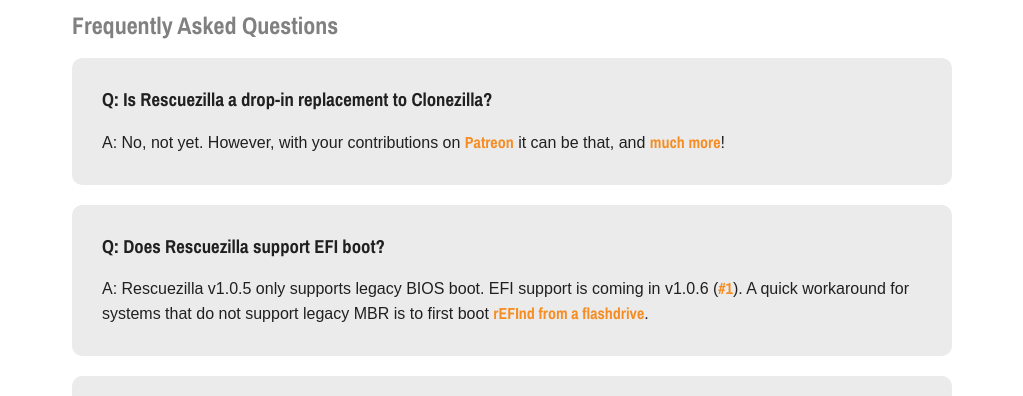
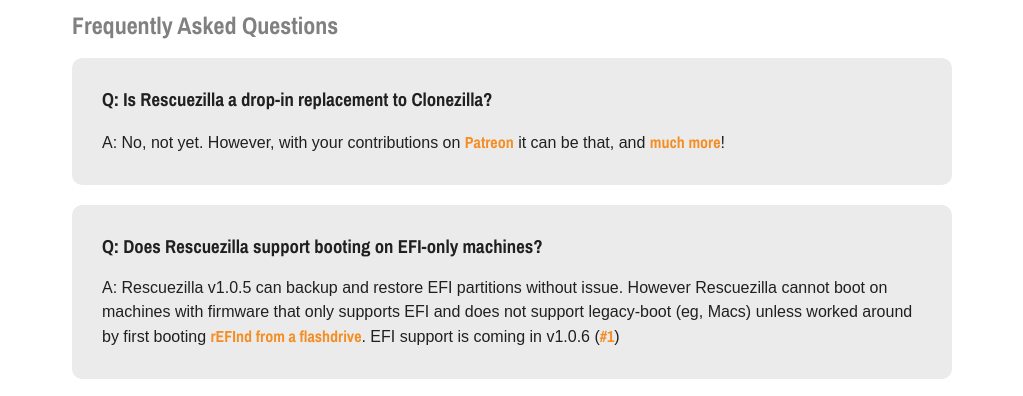
Before and after one commit to rescuezilla/rescuezilla.github.io, a plain HTML site: page help.html in a window 1280 px wide. Shown: the part 335-731 px from the top of the page, without its empty margins (128-1151 px from the left). Drawn offline with Linux system fonts and the light colour scheme; a web font is replaced by a local one.

Commit message:
Clarifies Rescuezilla v1.0.5's EFI support
Clarifies that Rescuezilla v1.0.5 can backup/restore EFI partitions.

```diff
--- a/help.html
+++ b/help.html
@@ -43,8 +43,8 @@
 <p>A: No, not yet. However, with your contributions on <a target="_blank" href="https://www.patreon.com/rescuezilla">Patreon</a> it can be that, and <a rel="nofollow" target="_blank" href="https://github.com/rescuezilla/rescuezilla/issues?utf8=%E2%9C%93&q=is%3Aissue+label%3Aenhancement">much more</a>!</p>
 </div>
 <div class="faq rounded">
-<h3>Q: Does Rescuezilla support EFI boot?</h3>
-<p>A: Rescuezilla v1.0.5 only supports legacy BIOS boot. EFI support is coming in v1.0.6 (<a rel="nofollow" target="_blank" href="https://github.com/rescuezilla/rescuezilla/issues/1">#1</a>). A quick workaround for systems that do not support legacy MBR is to first boot <a rel="nofollow" target="_blank" href="https://sourceforge.net/projects/refind/files/0.11.4">rEFInd from a flashdrive</a>.</p>
+<h3>Q: Does Rescuezilla support booting on EFI-only machines?</h3>
+<p>A: Rescuezilla v1.0.5 can backup and restore EFI partitions without issue. However Rescuezilla cannot boot on machines with firmware that only supports EFI and does not support legacy-boot (eg, Macs) unless worked around by first booting <a rel="nofollow" target="_blank" href="https://sourceforge.net/projects/refind/files/0.11.4">rEFInd from a flashdrive</a>. EFI support is coming in v1.0.6 (<a rel="nofollow" target="_blank" href="https://github.com/rescuezilla/rescuezilla/issues/1">#1</a>)</p>
 </div>
 <div class="faq rounded">
 <h3>Q: Rescuezilla hangs during boot!</h3>
```
